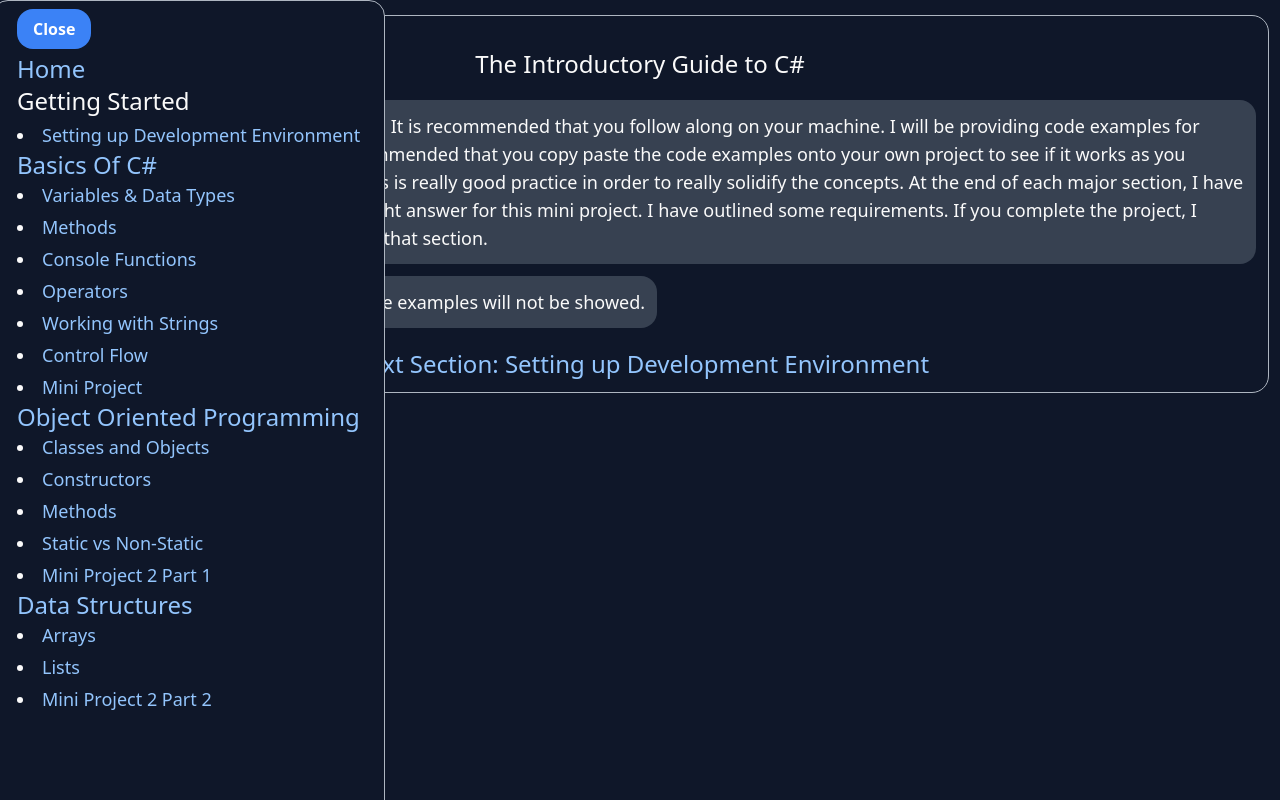
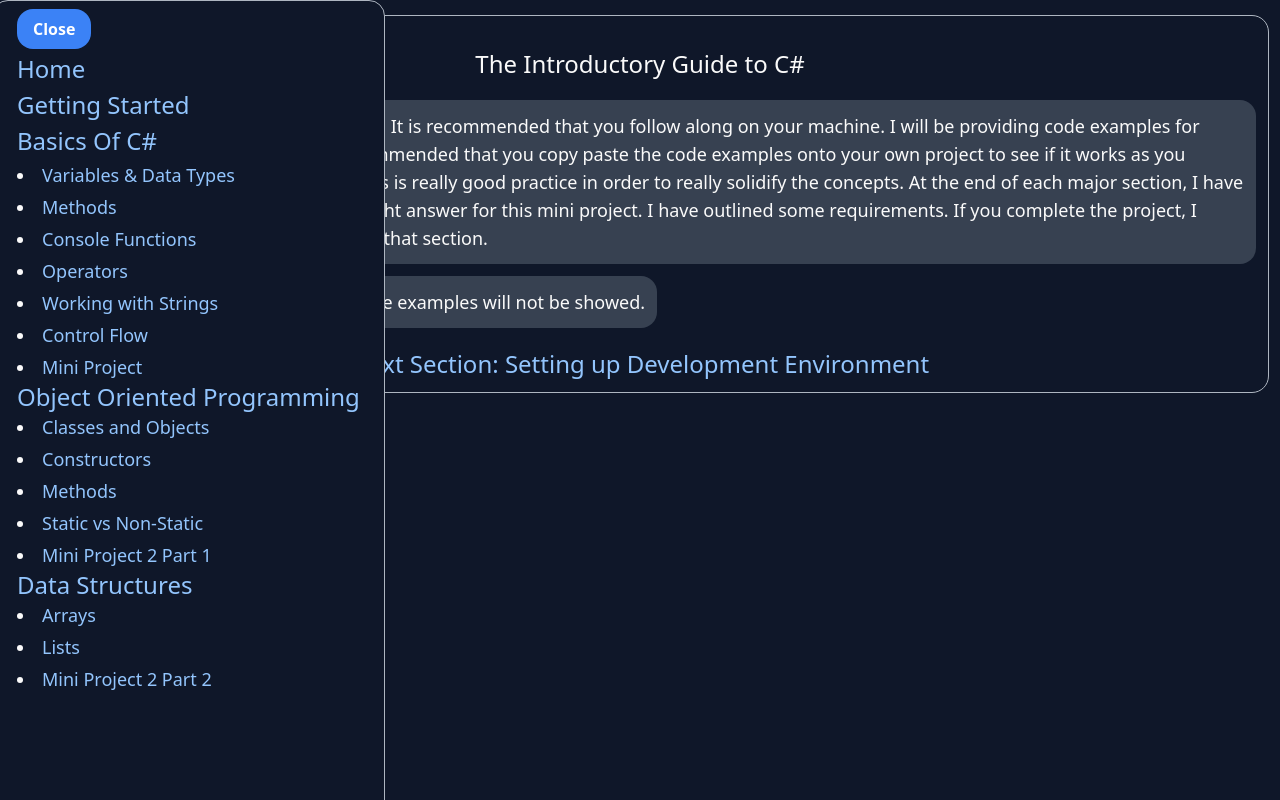
Before and after one commit to Rohit685/studyguide, a Next.js app: page / in a window 1280 px wide. Both pictures are taken after a click on the button "Open". Built offline with nearby package versions, Linux system fonts and the light colour scheme.

Commit message:
TOC looks better now

```diff
--- a/components/TOC.js
+++ b/components/TOC.js
@@ -14,13 +14,10 @@
   			<div className={`fixed top-0 -left-2 z-50 ${isSidebarOpen ? 'bg-background rounded-2xl max-2xl:border' : 'bg-none'}`}>
                 <button class="relative bg-blue-500 mx-6 mt-2 fixed left-0 py-2 px-4 hover:bg-blue-700 text-white font-bold rounded-2xl" onClick={toggleSidebar}>{isSidebarOpen ? "Close" : "Open"}</button>
   			<div className={`px-6 pb-36 my-1 w-240 overflow-y-scroll h-screen text-lg list-disc ${isSidebarOpen ? 'block' : 'hidden'}`}>
-				<a href="/" className="text-2xl dark:text-gray-400">Home</a>
-					<h2 className="text-2xl dark:text-gray-400 mb-1">Getting Started</h2>
 					<div className="flex flex-col space-y-1">
-						<li><a href="/setupenv" className={"text-wrap"}>Setting up Development Environment</a></li>
-					</div>
-					<a href="/basics/" className="text-2xl dark:text-gray-400 mt-2 mb-1">Basics Of C#</a>
-					<div className="flex flex-col space-y-1">
+						<a href="/" className="text-2xl dark:text-gray-400">Home</a>
+						<a href="/setupenv" className="text-2xl dark:text-gray-400">Getting Started</a>
+						<a href="/basics/" className="text-2xl dark:text-gray-400 mt-2">Basics Of C#</a>
 						<li><a href="/basics/dataandvars">Variables & Data Types</a></li>
 						<li><a href="/basics/methods">Methods</a></li>
 						<li><a href="/basics/console">Console Functions</a></li>
```
